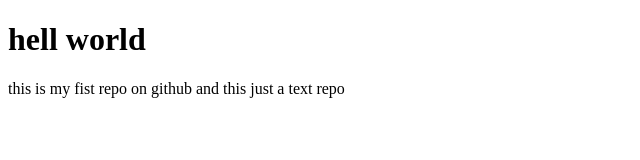
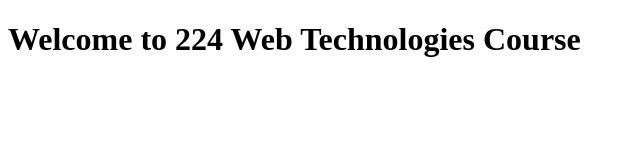
Before and after one commit to Umairkhattak051/24PWBCS1077-WT-Fall25, a plain HTML site: page index.html in a window 1280 px wide. Shown: the whole page, without its empty margins (0-640 px from the left). Drawn offline with Linux system fonts and the light colour scheme.

Commit message:
Added index.html with welcome message

```diff
--- a/index.html
+++ b/index.html
@@ -6,7 +6,6 @@
     <title>Document</title>
 </head>
 <body>
-    <h1>hell world</h1>
-    <p>this is my fist repo on github and this just a text repo</p>
+    <h1>Welcome to 224 Web Technologies Course</h1>
 </body>
 </html>
```
